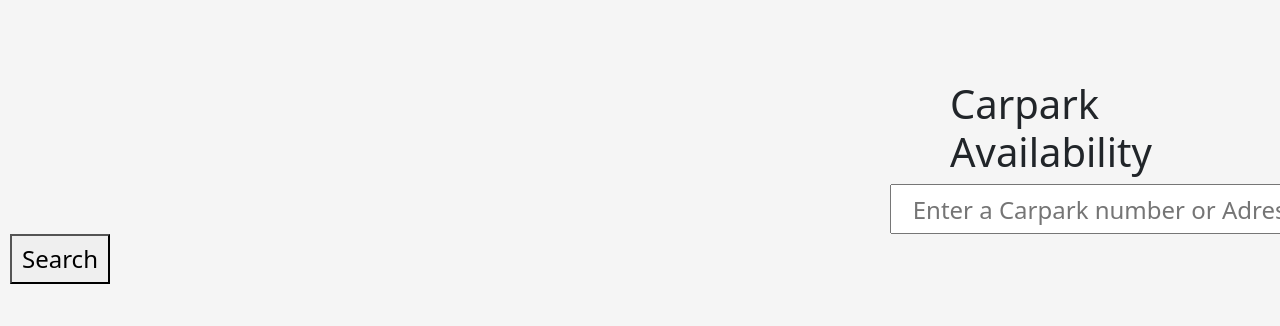
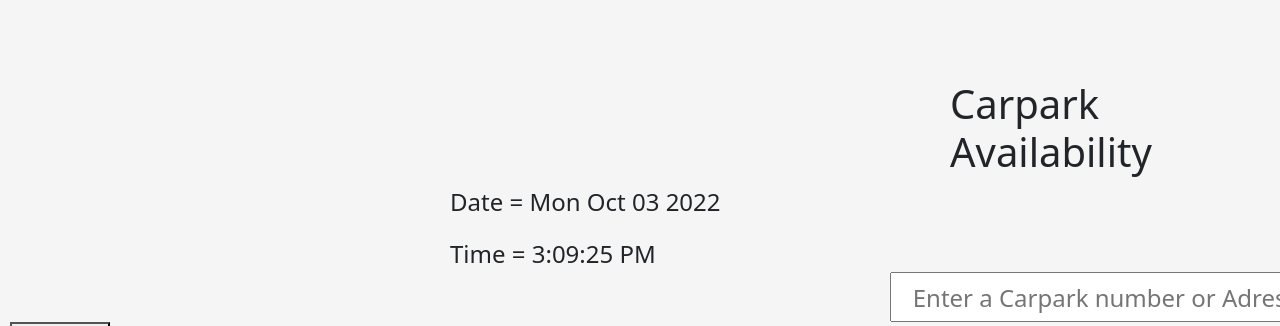
Before and after one commit to Cjiaxin9/Carpark-Availability, a React (Create React App) app: page / in a window 1280 px wide. Shown: the top 326 px of the page. Built offline with nearby package versions, Linux system fonts and the light colour scheme; no server answers.

Commit message:
update the date and time

```diff
--- a/src/components/Home.js
+++ b/src/components/Home.js
@@ -7,6 +7,15 @@ import AvailabilityCard from "./AvailabilityCard";
 import "./availability.css";
 
 const Home = (props) => {
+  // today date
+  const someDate = new Date(); //Mon Nov 28 2022 15:56:27 GMT+0800 (Singapore Standard Time)
+
+  const today = new Date(someDate).toDateString(); //Mon Nov 28 2022
+
+  const time = new Date(someDate.getTime()).toLocaleTimeString(); //3:57:19 PM
+  console.log(time);
+  console.log(today);
+
   //retrived carpark info from HDB carpark information
 
   const [dataRetrievedHDBCarparkInfo, setDataRetrievedHDBCarparkInfo] =
@@ -29,6 +38,7 @@ const Home = (props) => {
   const [hasSearched, setHasSearched] = useState(false); //boolean determining
   const [HDBInfoObj, setHDBInfoObject] = useState({});
   const [CPAvail, setCPAvail] = useState([]);
+
   // by CP number
   const handleUserInput = (event) => {
     setUserInput(event.target.value);
@@ -53,14 +63,17 @@ const Home = (props) => {
     }
   }, [dataRetrievedHDBCarparkInfo]);
 
-  // to mark array for Availability
+  // to make array for Availability
   useEffect(() => {
     const CPAvail = [];
     for (let i = 0; i < dataRetrievedAvailability.length; i++) {
-      CPAvail.push({
-        car_park_no: dataRetrievedAvailability[i].car_park_no.toUpperCase(),
-        lots_available: dataRetrievedAvailability[i].lots_available,
-      });
+      if (dataRetrievedAvailability[i].lots_available != 0) {
+        //show the lot that not 0
+        CPAvail.push({
+          car_park_no: dataRetrievedAvailability[i].car_park_no.toUpperCase(),
+          lots_available: dataRetrievedAvailability[i].lots_available,
+        });
+      }
     }
 
     setCPAvail(CPAvail);
@@ -105,6 +118,10 @@ const Home = (props) => {
   return (
     <div ClassName="container">
       <h1 className="header">Carpark Availability</h1>
+      <span className="date">Date = {today} </span>
+      <p></p>
+      <span className="date">Time = {time} </span>
+
       <Search
         handleUserInput={handleUserInput}
         handleSubmit={handleSubmit}
@@ -132,12 +149,13 @@ const Home = (props) => {
           availability="Lots Available"
         />
 
-        {CPSelected.map((item) => {
+        {CPSelected.map((item, i) => {
           return (
             <AvailabilityCard
               carparkNumber={item.car_park_no}
               address={HDBInfoObj[item.car_park_no]}
               availability={item.lots_available}
+              key={i}
             />
           );
         })}
--- a/src/components/availability.css
+++ b/src/components/availability.css
@@ -54,3 +54,7 @@ input {
 
   margin-top: -150px;
 }
+.date {
+  margin-left: 450px;
+  font-size: x-large;
+}
```
Also changed, not shown: 1 other file (tests, documents, lock files or other folders).
